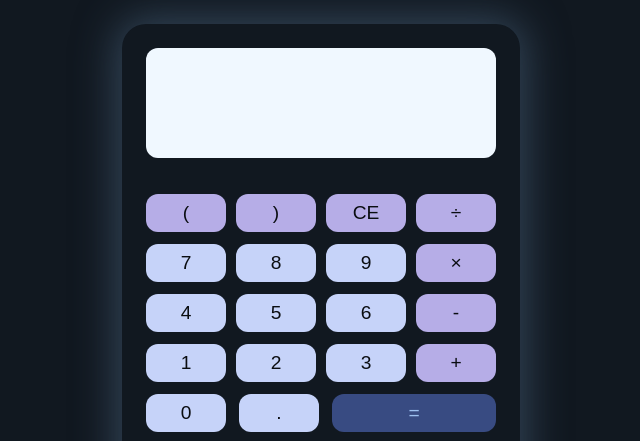
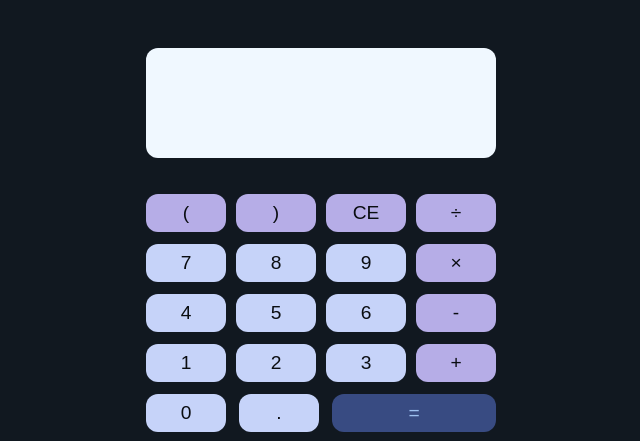
Before and after one commit to MrVajid/calci, a plain HTML site: page index.html in a window 1280 px wide. Shown: the top 441 px of the page, without its empty margins (319-959 px from the left). Drawn offline with Linux system fonts and the light colour scheme.

Commit message:
Remove case box-shadow

```diff
--- a/style.css
+++ b/style.css
@@ -13,7 +13,7 @@ body {
 }
 .case {
     width: 350px;
-    box-shadow: 0px 0px 41px 6px rgba(68,92,117,0.66);
+    /* box-shadow: 0px 0px 41px 6px rgba(68,92,117,0.66); */
     padding: 24px;
     border-radius: 24px;
     margin-top: 24px;
```
